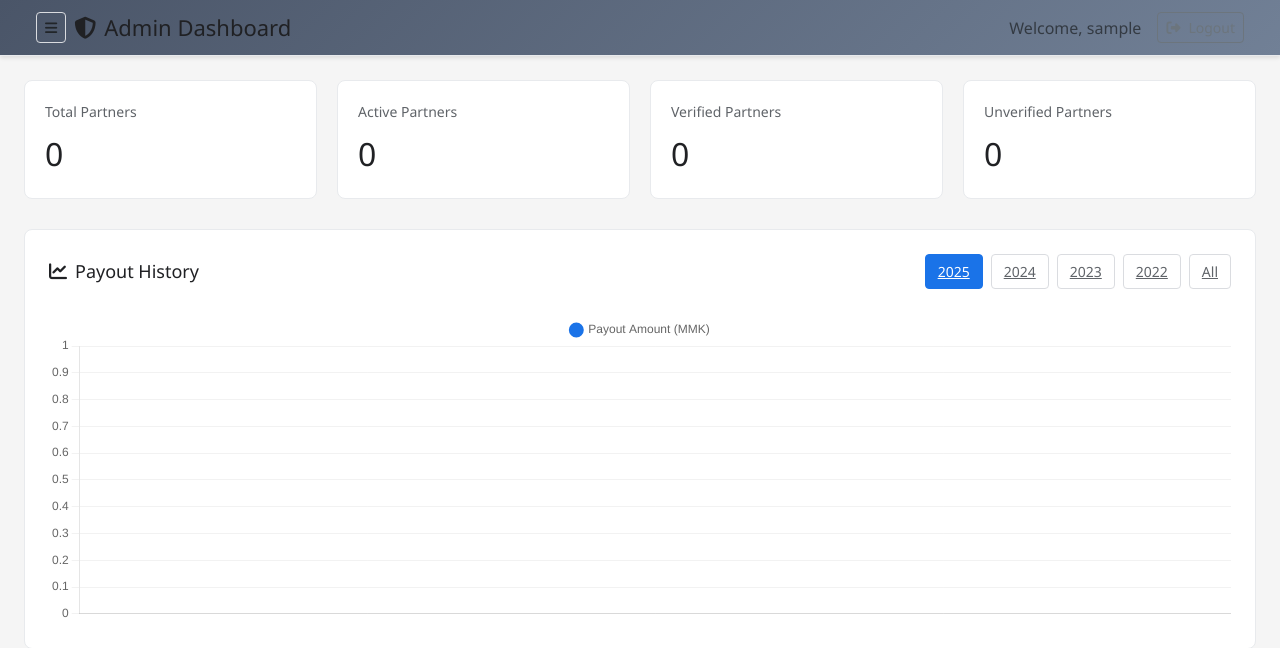
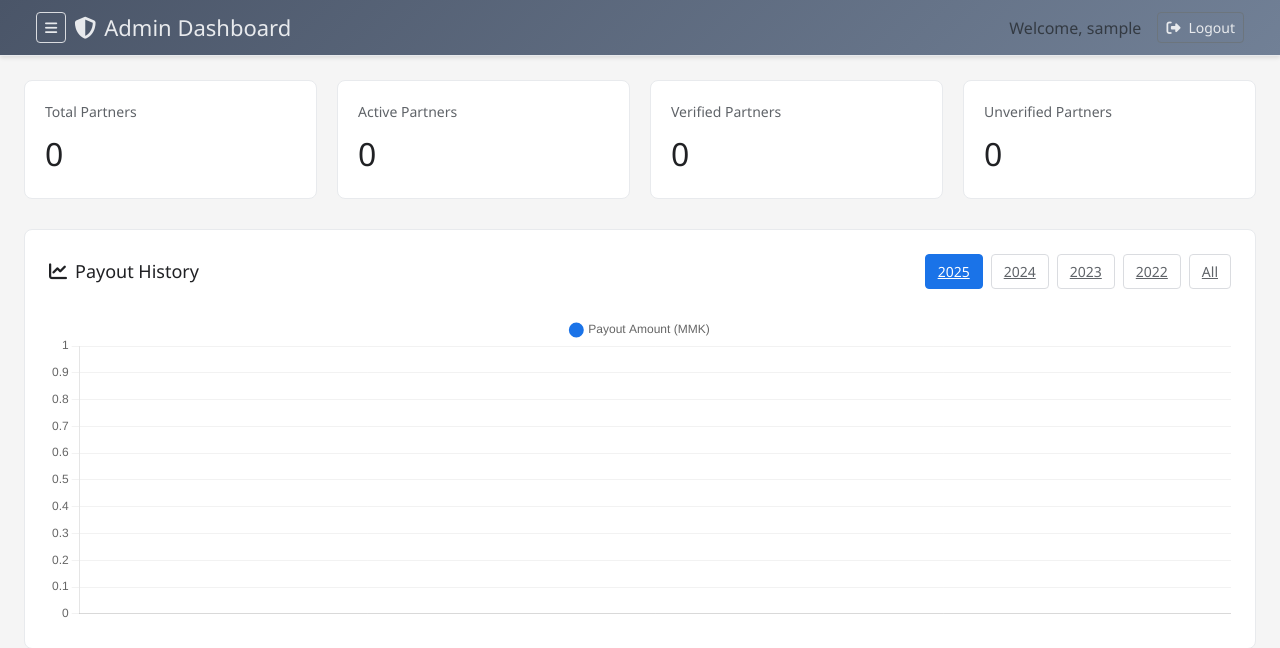
Before and after one commit to kaungHtetTin/calamus_business, a PHP site: page /business/admin/index.php in a window 1280 px wide. Shown: the top 648 px of the page. Run offline with PHP 8.4, Linux system fonts and the light colour scheme; the visitor is signed in with stand-in values (Sample User, id 1); data that the repository does not hold is empty.

Commit message:
admin_head_color-fix

```diff
--- a/admin/layout/admin_header.php
+++ b/admin/layout/admin_header.php
@@ -8,9 +8,9 @@
 <nav class="navbar navbar-expand-lg admin-navbar" style="background: white; border-bottom: 1px solid #e8eaed; padding: 12px 24px;">
     <div class="container-fluid">
         <button class="btn btn-sm me-2" type="button" data-bs-toggle="offcanvas" data-bs-target="#adminSidebar" aria-controls="adminSidebar" style="border: 1px solid #dadce0;">
-            <i class="fas fa-bars"></i>
+            <i style="color: #e8eaed;" class="fas fa-bars"></i>
         </button>
-        <h1 class="admin-title mb-0" style="font-size: 22px; font-weight: 400; color: #202124;">
+        <h1 class="admin-title mb-0" style="font-size: 22px; font-weight: 400; color: #e8eaed;">
             <?php if ($currentPage == 'earning_logs'): ?>
                 <i class="fas fa-money-bill-wave me-2"></i>Earning Logs
             <?php elseif ($currentPage == 'payout_logs'): ?>
@@ -20,9 +20,9 @@
             <?php endif; ?>
         </h1>
         <div class="ms-auto d-flex align-items-center">
-            <span class="text-muted me-3">Welcome, <?php echo htmlspecialchars($adminAuth->getAdminUsername()); ?></span>
-            <button class="btn btn-sm btn-outline-secondary" onclick="window.location.href='logout.php'">
-                <i class="fas fa-sign-out-alt me-2"></i>Logout
+            <span style="color: #e8eaed;"  class="text-muted me-3">Welcome, <?php echo htmlspecialchars($adminAuth->getAdminUsername()); ?></span>
+            <button style="color: #e8eaed;"  class="btn btn-sm btn-outline-secondary" onclick="window.location.href='logout.php'">
+                <i style="color: #e8eaed;"  class="fas fa-sign-out-alt me-2"></i>Logout
             </button>
         </div>
     </div>
```
